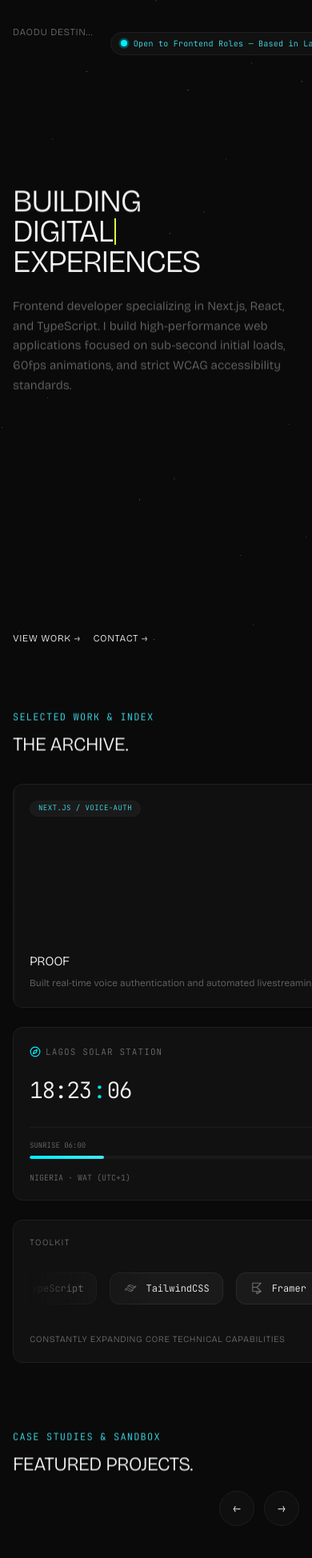
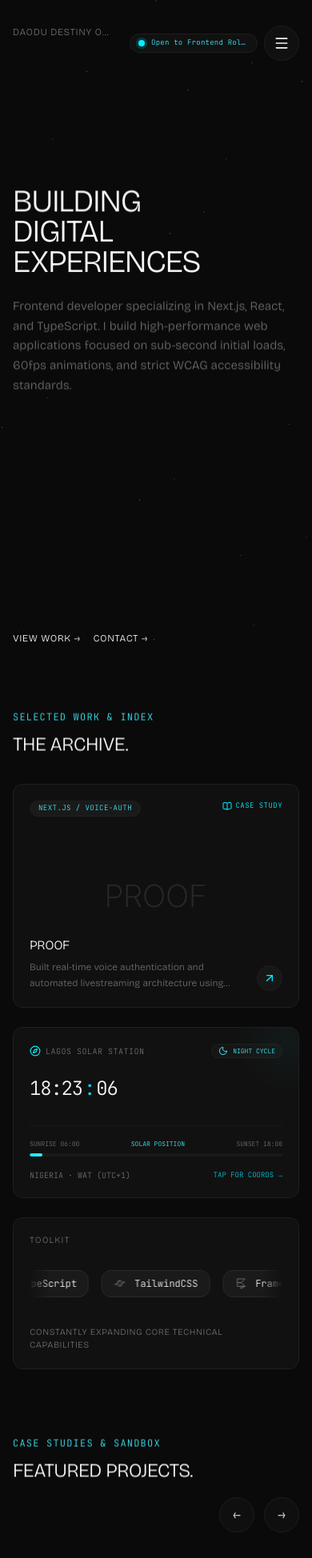
Before and after one commit to daodudestiny56-netizen/port, a Next.js app: page / in a window 390 px wide. Shown: the top 1948 px of the page at 80% size. Built offline with nearby package versions, Linux system fonts and the light colour scheme.

Commit message:
feat: add canvas-based ASCII dot-matrix portrait component and fix mobile responsiveness bugs

```diff
--- a/app/globals.css
+++ b/app/globals.css
@@ -78,12 +78,20 @@
 /* Bento Grid Responsive Layout System */
 .bento-grid {
   display: grid;
-  grid-template-columns: 1fr;
+  grid-template-columns: 100%;
   grid-template-areas:
     "featured"
     "clock"
     "stack";
   gap: 24px;
+  width: 100%;
+  max-width: 100%;
+}
+
+.bento-grid > * {
+  min-width: 0;
+  max-width: 100%;
+  overflow: hidden;
 }
 
 @media (min-width: 768px) and (max-width: 1279px) {
--- a/app/page.tsx
+++ b/app/page.tsx
@@ -20,7 +20,7 @@ export default function Home() {
   const [selectedProject, setSelectedProject] = useState<Project | null>(null);
 
   return (
-    <main className="relative min-h-screen w-full bg-transparent select-none flex flex-col">
+    <main className="relative min-h-screen w-full max-w-full overflow-x-hidden bg-transparent select-none flex flex-col">
       <Hero />
       <BentoGrid onSelectProject={(p) => setSelectedProject(p)} />
 
--- a/components/About.tsx
+++ b/components/About.tsx
@@ -4,6 +4,7 @@ import { useCountUp } from "@/hooks/useCountUp";
 import { portfolioData } from "@/lib/data";
 import ClipText from "@/components/ui/ClipText";
 import FadeUp from "@/components/ui/FadeUp";
+import AsciiPortrait from "@/components/AsciiPortrait";
 import { usePreloader } from "@/context/PreloaderContext";
 
 interface StatBlockProps {
@@ -13,7 +14,6 @@ interface StatBlockProps {
 }
 
 function StatBlock({ value, label, suffix = "" }: StatBlockProps) {
-  // Animation 3: custom count up hook over 2000ms
   const { count, ref } = useCountUp(value, 2000);
 
   return (
@@ -25,7 +25,7 @@ function StatBlock({ value, label, suffix = "" }: StatBlockProps) {
         {count}
         {suffix}
       </span>
-      <span className="font-display text-[clamp(9px,2.5vw,11px)] font-[300] tracking-widest text-secondaryText uppercase leading-snug">
+      <span className="font-mono text-[clamp(9px,2.5vw,11px)] font-[300] tracking-widest text-secondaryText uppercase leading-snug">
         {label}
       </span>
     </div>
@@ -38,16 +38,14 @@ export default function About() {
 
   return (
     <section id="about" className="w-full px-4 sm:px-6 md:px-12 py-[clamp(2.5rem,6vw,5rem)] bg-transparent select-none">
-      <div className="max-w-7xl mx-auto grid grid-cols-1 md:grid-cols-2 gap-10 md:gap-20 items-start">
-
-        {/* Left Column: Biography Paragraph */}
-        <div className="flex flex-col gap-6">
+      <div className="max-w-7xl mx-auto flex flex-col gap-12">
+        {/* Section Header */}
         <div className="flex flex-col gap-1">
           {isLoaded && (
             <>
               <ClipText
                 text="PHILOSOPHY & HISTORY"
-                  lineClassName="font-display text-xs font-[300] tracking-widest text-primaryText uppercase"
+                lineClassName="font-mono text-xs font-[300] tracking-widest text-[#3FE8F5] uppercase"
               />
               <ClipText
                 text="WORK PRINCIPLE."
@@ -58,15 +56,25 @@ export default function About() {
           )}
         </div>
 
+        {/* 2-Column Content Grid: ASCII Portrait + Biography & Stats */}
+        <div className="grid grid-cols-1 lg:grid-cols-12 gap-8 md:gap-12 items-center">
+          {/* Left: Interactive Monospace Halftone Portrait */}
+          <div className="lg:col-span-5 w-full">
+            <FadeUp delay={0.1}>
+              <AsciiPortrait imageSrc="/images/portrait.jpg" />
+            </FadeUp>
+          </div>
+
+          {/* Right: Biography Paragraph & Counter Stat Blocks */}
+          <div className="lg:col-span-7 flex flex-col gap-8">
             <FadeUp delay={0.15}>
               <p className="font-sans text-[clamp(0.95rem,2vw,1.125rem)] text-secondaryText leading-[1.8] font-[300]">
                 I focus on core frontend engineering: clean component architecture, predictable state management, and optimized asset delivery. By combining strict TypeScript typing with hardware-accelerated motion, I build web applications that load fast, scale cleanly, and deliver reliable user experiences.
               </p>
             </FadeUp>
-        </div>
 
-        {/* Right Column: Counter Stat Blocks */}
-        <div className="grid grid-cols-2 gap-x-6 sm:gap-x-8 gap-y-8 md:gap-y-10 md:pt-10">
+            {/* Counter Stat Blocks */}
+            <div className="grid grid-cols-2 gap-x-6 sm:gap-x-8 gap-y-8 pt-4">
               {stats.map((stat, index) => (
                 <StatBlock
                   key={index}
@@ -77,6 +85,8 @@ export default function About() {
               ))}
             </div>
           </div>
+        </div>
+      </div>
     </section>
   );
 }
--- /dev/null
+++ b/components/AsciiPortrait.tsx
@@ -0,0 +1,222 @@
+"use client";
+
+import { useEffect, useRef, useState } from "react";
+
+interface AsciiPortraitProps {
+  imageSrc?: string;
+  className?: string;
+}
+
+const DENSITY_RAMP = " .:-=+*#%@";
+
+export default function AsciiPortrait({
+  imageSrc = "/images/portrait.jpg",
+  className = "",
+}: AsciiPortraitProps) {
+  const canvasRef = useRef<HTMLCanvasElement>(null);
+  const containerRef = useRef<HTMLDivElement>(null);
+  const [imageLoaded, setImageLoaded] = useState(false);
+  const imgRef = useRef<HTMLImageElement | null>(null);
+
+  // Mouse interaction coordinates
+  const mouseRef = useRef<{ x: number; y: number; active: boolean }>({
+    x: -1000,
+    y: -1000,
+    active: false,
+  });
+
+  useEffect(() => {
+    const img = new Image();
+    img.crossOrigin = "anonymous";
+    img.src = imageSrc;
+    img.onload = () => {
+      imgRef.current = img;
+      setImageLoaded(true);
+    };
+  }, [imageSrc]);
+
+  useEffect(() => {
+    if (!imageLoaded || !canvasRef.current || !containerRef.current || !imgRef.current) return;
+
+    const canvas = canvasRef.current;
+    const ctx = canvas.getContext("2d");
+    const container = containerRef.current;
+    const img = imgRef.current;
+
+    if (!ctx) return;
+
+    let animationFrameId: number;
+
+    // Determine columns based on container width
+    const getGridConfig = (width: number) => {
+      if (width < 480) return { cols: 55, fontSize: 7 };
+      if (width < 768) return { cols: 80, fontSize: 8 };
+      if (width < 1024) return { cols: 110, fontSize: 8.5 };
+      return { cols: 130, fontSize: 9 };
+    };
+
+    const drawAscii = () => {
+      const rect = container.getBoundingClientRect();
+      const width = rect.width;
+      const { cols, fontSize } = getGridConfig(width);
+
+      const charWidth = fontSize * 0.6;
+      const charHeight = fontSize * 0.95;
+
+      const rows = Math.floor((cols * (img.height / img.width)) * (charWidth / charHeight));
+
+      const canvasWidth = cols * charWidth;
+      const canvasHeight = rows * charHeight;
+
+      // Set canvas display resolution & DPR handling
+      const dpr = window.devicePixelRatio || 1;
+      canvas.width = canvasWidth * dpr;
+      canvas.height = canvasHeight * dpr;
+      canvas.style.width = `${canvasWidth}px`;
+      canvas.style.height = `${canvasHeight}px`;
+
+      ctx.scale(dpr, dpr);
+
+      // Offscreen canvas for pixel sampling
+      const offCanvas = document.createElement("canvas");
+      offCanvas.width = cols;
+      offCanvas.height = rows;
+      const offCtx = offCanvas.getContext("2d");
+
+      if (!offCtx) return;
+
+      // Draw downscaled image onto offscreen canvas
+      offCtx.drawImage(img, 0, 0, cols, rows);
+      const imgData = offCtx.getImageData(0, 0, cols, rows).data;
+
+      // Clear main canvas with dark background
+      ctx.fillStyle = "#0A0A0A";
+      ctx.fillRect(0, 0, canvasWidth, canvasHeight);
+
+      ctx.font = `${fontSize}px 'JetBrains Mono', monospace`;
+      ctx.textBaseline = "top";
+
+      const mouse = mouseRef.current;
+
+      // Render character matrix
+      for (let r = 0; r < rows; r++) {
+        for (let c = 0; c < cols; c++) {
+          const idx = (r * cols + c) * 4;
+          const red = imgData[idx];
+          const green = imgData[idx + 1];
+          const blue = imgData[idx + 2];
+
+          // Standard Luminance calculation
+          const brightness = (0.299 * red + 0.587 * green + 0.114 * blue) / 255;
+
+          const posX = c * charWidth;
+          const posY = r * charHeight;
+
+          // Interactive distance check to cursor
+          let highlight = 0;
+          if (mouse.active) {
+            const dx = posX - mouse.x;
+            const dy = posY - mouse.y;
+            const dist = Math.sqrt(dx * dx + dy * dy);
+            const radius = 90;
+            if (dist < radius) {
+              highlight = (1 - dist / radius);
+            }
+          }
+
+          // Adjust brightness with mouse highlight
+          const adjustedBrightness = Math.min(1, brightness + highlight * 0.4);
+          const rampIndex = Math.floor(adjustedBrightness * (DENSITY_RAMP.length - 1));
+          const char = DENSITY_RAMP[rampIndex] || " ";
+
+          if (char !== " ") {
+            if (highlight > 0.1) {
+              // Signal Cyan highlight near cursor
+              ctx.fillStyle = `rgba(0, 240, 255, ${0.4 + highlight * 0.6})`;
+            } else {
+              // Soft monochrome gray / white mapping
+              const alpha = Math.max(0.15, brightness);
+              ctx.fillStyle = `rgba(245, 245, 245, ${alpha * 0.9})`;
+            }
+            ctx.fillText(char, posX, posY);
+          }
+        }
+      }
+    };
+
+    const render = () => {
+      drawAscii();
+    };
+
+    render();
+
+    const handleMouseMove = (e: MouseEvent) => {
+      const rect = canvas.getBoundingClientRect();
+      mouseRef.current.x = e.clientX - rect.left;
+      mouseRef.current.y = e.clientY - rect.top;
+      mouseRef.current.active = true;
+
+      cancelAnimationFrame(animationFrameId);
+      animationFrameId = requestAnimationFrame(render);
+    };
+
+    const handleMouseLeave = () => {
+      mouseRef.current.active = false;
+      cancelAnimationFrame(animationFrameId);
+      animationFrameId = requestAnimationFrame(render);
+    };
+
+    const handleTouchMove = (e: TouchEvent) => {
+      if (e.touches.length > 0) {
+        const rect = canvas.getBoundingClientRect();
+        mouseRef.current.x = e.touches[0].clientX - rect.left;
+        mouseRef.current.y = e.touches[0].clientY - rect.top;
+        mouseRef.current.active = true;
+
+        cancelAnimationFrame(animationFrameId);
+        animationFrameId = requestAnimationFrame(render);
+      }
+    };
+
+    const handleResize = () => {
+      cancelAnimationFrame(animationFrameId);
+      animationFrameId = requestAnimationFrame(render);
+    };
+
+    window.addEventListener("resize", handleResize);
+    canvas.addEventListener("mousemove", handleMouseMove);
+    canvas.addEventListener("mouseleave", handleMouseLeave);
+    canvas.addEventListener("touchmove", handleTouchMove, { passive: true });
+    canvas.addEventListener("touchend", handleMouseLeave);
+
+    return () => {
+      window.removeEventListener("resize", handleResize);
+      canvas.removeEventListener("mousemove", handleMouseMove);
+      canvas.removeEventListener("mouseleave", handleMouseLeave);
+      canvas.removeEventListener("touchmove", handleTouchMove);
+      canvas.removeEventListener("touchend", handleMouseLeave);
+      cancelAnimationFrame(animationFrameId);
+    };
+  }, [imageLoaded]);
+
+  return (
+    <div
+      ref={containerRef}
+      className={`relative w-full flex items-center justify-center p-3 rounded-[16px] bg-[#0E0E0E] border border-border overflow-hidden select-none group/ascii ${className}`}
+    >
+      {/* Background Glow */}
+      <div className="absolute inset-0 bg-gradient-to-b from-[#00F0FF]/5 via-transparent to-transparent opacity-40 pointer-events-none" />
+
+      {/* ASCII Halftone Canvas */}
+      <canvas
+        ref={canvasRef}
+        className="relative z-10 cursor-crosshair rounded-[8px] transition-transform duration-300 group-hover/ascii:scale-[1.01]"
+      />
+
+      {/* Top Monospace Label Badge */}
+      <div className="absolute top-4 left-4 z-20 px-2.5 py-1 rounded-full bg-[#161616]/90 border border-border text-[9px] font-mono text-[#3FE8F5] tracking-wider uppercase backdrop-blur-md">
+        HALFTONE MATRIX · 130 COLS
+      </div>
+    </div>
+  );
+}
--- a/components/MicroClock.tsx
+++ b/components/MicroClock.tsx
@@ -69,23 +69,23 @@ export default function MicroClock() {
 
       <div>
         {/* Header: Title + Solar Mode Indicator */}
-        <div className="flex items-center justify-between mb-4">
-          <h4 className="font-mono text-[11px] font-[300] tracking-widest text-secondaryText uppercase flex items-center gap-1.5">
-            <Compass className="w-3.5 h-3.5 text-[#00F0FF]" />
-            <span>LAGOS SOLAR STATION</span>
+        <div className="flex items-center justify-between gap-2 flex-wrap sm:flex-nowrap mb-4">
+          <h4 className="font-mono text-[10px] sm:text-[11px] font-[300] tracking-wider sm:tracking-widest text-secondaryText uppercase flex items-center gap-1.5 shrink min-w-0">
+            <Compass className="w-3.5 h-3.5 text-[#00F0FF] shrink-0" />
+            <span className="truncate">LAGOS SOLAR STATION</span>
           </h4>
 
-          <div className="flex items-center gap-1.5 px-2 py-0.5 rounded-full border border-border bg-[#161616] text-[9px] font-mono text-[#3FE8F5]">
+          <div className="flex items-center gap-1.5 px-2 py-0.5 rounded-full border border-border bg-[#161616] text-[8px] sm:text-[9px] font-mono text-[#3FE8F5] shrink-0">
             {isDay ? <Sun className="w-3 h-3 text-[#00F0FF]" /> : <Moon className="w-3 h-3 text-[#3FE8F5]" />}
             <span>{isDay ? "DAYLIGHT" : "NIGHT CYCLE"}</span>
           </div>
         </div>
 
         {/* Live Clock Display */}
-        <div className="flex items-center font-mono text-[clamp(1.75rem,5vw,2.25rem)] font-[300] text-primaryText tracking-tighter leading-none h-[44px]">
+        <div className="flex items-center font-mono text-[clamp(1.5rem,5vw,2.25rem)] font-[300] text-primaryText tracking-tighter leading-none h-[44px]">
           <span>{hhmm}</span>
           <span className="mx-0.5 text-[#00F0FF] animate-pulse">:</span>
-          <div className="overflow-hidden relative h-[44px] w-[46px] sm:w-[50px] inline-flex items-center justify-start">
+          <div className="overflow-hidden relative h-[44px] w-[42px] sm:w-[50px] inline-flex items-center justify-start">
             <AnimatePresence mode="popLayout">
               {mounted && (
                 <motion.span
@@ -94,7 +94,7 @@ export default function MicroClock() {
                   animate={{ y: 0, opacity: 1 }}
                   exit={{ y: "-80%", opacity: 0 }}
                   transition={{ duration: 0.25, ease: [0.16, 1, 0.3, 1] }}
-                  className="relative font-mono text-[clamp(1.75rem,5vw,2.25rem)] font-[300] text-primaryText block"
+                  className="relative font-mono text-[clamp(1.5rem,5vw,2.25rem)] font-[300] text-primaryText block"
                 >
                   {ss}
                 </motion.span>
@@ -106,13 +106,13 @@ export default function MicroClock() {
       </div>
 
       {/* Solar Dial Trajectory & Interactive Coordinates (Hover / Tap reveal) */}
-      <div className="mt-6 pt-4 border-t border-border/80 flex flex-col gap-3">
+      <div className="mt-6 pt-4 border-t border-border/80 flex flex-col gap-3 w-full max-w-full">
         {/* Solar Orbit Arc Progress Bar */}
         <div className="w-full flex flex-col gap-1.5">
-          <div className="flex justify-between items-center text-[9px] font-mono text-secondaryText uppercase">
-            <span>SUNRISE 06:00</span>
-            <span className="text-[#3FE8F5]">SOLAR POSITION</span>
-            <span>SUNSET 18:00</span>
+          <div className="flex justify-between items-center text-[8px] sm:text-[9px] font-mono text-secondaryText uppercase gap-1">
+            <span className="shrink-0">SUNRISE 06:00</span>
+            <span className="text-[#3FE8F5] truncate text-center">SOLAR POSITION</span>
+            <span className="shrink-0">SUNSET 18:00</span>
           </div>
           <div className="w-full h-1 bg-[#1A1A1A] rounded-full overflow-hidden relative">
             <motion.div
--- a/components/Navbar.tsx
+++ b/components/Navbar.tsx
@@ -34,25 +34,25 @@ export default function Navbar() {
 
   return (
     <>
-      <header className="relative w-full z-40 flex justify-between items-center py-2 gap-4">
+      <header className="relative w-full max-w-full overflow-hidden z-40 flex justify-between items-center py-2 gap-2 sm:gap-4">
         {/* Brand Name */}
         <a
           href="#"
-          className="font-display text-xs sm:text-sm md:text-base font-[300] tracking-wider md:tracking-widest text-secondaryText uppercase truncate hover:text-primaryText transition-colors"
+          className="font-display text-xs sm:text-sm md:text-base font-[300] tracking-wider md:tracking-widest text-secondaryText uppercase truncate max-w-[120px] xs:max-w-[170px] sm:max-w-none hover:text-primaryText transition-colors shrink min-w-0"
           data-cursor="hover"
         >
           {portfolioData.name}
         </a>
 
         {/* Center/Right Status Badge & Desktop Navigation */}
-        <div className="flex items-center gap-6">
+        <div className="flex items-center gap-2 sm:gap-6 shrink min-w-0 max-w-[calc(100%-130px)] sm:max-w-none">
           {/* Status Badge */}
-          <div className="flex items-center gap-2 px-3 py-1.5 rounded-full border border-border bg-surface text-[10px] md:text-xs font-mono tracking-wide shrink-0">
-            <span className="relative flex h-2 w-2">
+          <div className="flex items-center gap-2 px-2.5 sm:px-3 py-1 rounded-full border border-border bg-surface text-[9px] sm:text-[10px] md:text-xs font-mono tracking-wide shrink min-w-0 max-w-[160px] xs:max-w-[220px] sm:max-w-none">
+            <span className="relative flex h-2 w-2 shrink-0">
               <span className="animate-ping absolute inline-flex h-full w-full rounded-full bg-[#00F0FF] opacity-75"></span>
               <span className="relative inline-flex rounded-full h-2 w-2 bg-[#00F0FF]"></span>
             </span>
-            <span className="text-[#3FE8F5]">{portfolioData.status}</span>
+            <span className="text-[#3FE8F5] truncate">{portfolioData.status}</span>
           </div>
 
           {/* Desktop Links (Hidden below 768px) */}
--- a/components/TechStack.tsx
+++ b/components/TechStack.tsx
@@ -85,23 +85,23 @@ export default function TechStack() {
     <motion.div
       variants={staggerChildVariants}
       whileHover={{ scale: 1.02, y: -4 }}
-      className="relative flex flex-col justify-between h-full w-full bg-surface border border-border rounded-[12px] p-5 md:p-7 card-hover-shadow group select-none"
+      className="relative flex flex-col justify-between h-full w-full max-w-full bg-surface border border-border rounded-[12px] p-5 md:p-7 card-hover-shadow group select-none overflow-hidden"
     >
-      <div>
+      <div className="w-full max-w-full overflow-hidden">
         <h4 className="font-display text-[11px] font-[300] tracking-widest text-secondaryText uppercase mb-6">
           TOOLKIT
         </h4>
 
         {/* Infinite marquee of pills */}
-        <Marquee speed="20s" direction="left" className="py-1">
+        <Marquee speed="20s" direction="left" className="py-1 w-full max-w-full overflow-hidden">
           {tools.map((tool, index) => {
             const IconComponent = getIcon(tool.name);
             return (
               <div
                 key={index}
-                className="flex items-center gap-2.5 px-4 py-2.5 bg-[#1A1A1A] border border-[#2A2A2A] rounded-[12px] text-xs font-mono font-[300] text-primaryText transition-all duration-300 ease-portfolio-ease hover:-translate-y-0.5 hover:border-[#00F0FF] shrink-0 group/pill"
+                className="flex items-center gap-2.5 px-3.5 sm:px-4 py-2 sm:py-2.5 bg-[#1A1A1A] border border-[#2A2A2A] rounded-[12px] text-xs font-mono font-[300] text-primaryText transition-all duration-300 ease-portfolio-ease hover:-translate-y-0.5 hover:border-[#00F0FF] shrink-0 group/pill"
               >
-                <IconComponent className="w-[18px] h-[18px] text-secondaryText transition-colors duration-300 group-hover/pill:text-[#00F0FF]" />
+                <IconComponent className="w-4 h-4 sm:w-[18px] sm:h-[18px] text-secondaryText transition-colors duration-300 group-hover/pill:text-[#00F0FF]" />
                 <span>{tool.name}</span>
               </div>
             );
--- a/components/ui/ClipText.tsx
+++ b/components/ui/ClipText.tsx
@@ -14,21 +14,13 @@ interface TypewriterProps {
 
 function Typewriter({ text, delay = 0, speed = 80, isStart = true }: TypewriterProps) {
   const [displayText, setDisplayText] = useState("");
-  const [key, setKey] = useState(0);
-
-  useEffect(() => {
-    if (!isStart) return;
-    const loopInterval = setInterval(() => {
-      setKey((prev) => prev + 1);
-    }, 7000);
-
-    return () => clearInterval(loopInterval);
-  }, [isStart]);
+  const [isDone, setIsDone] = useState(false);
 
   useEffect(() => {
     if (!isStart) return;
 
     setDisplayText("");
+    setIsDone(false);
     let timerId: NodeJS.Timeout;
 
     const startTimeout = setTimeout(() => {
@@ -38,6 +30,7 @@ function Typewriter({ text, delay = 0, speed = 80, isStart = true }: TypewriterP
           setDisplayText(text.substring(0, currentIndex + 1));
           currentIndex++;
         } else {
+          setIsDone(true);
           clearInterval(timerId);
         }
       }, speed);
@@ -47,12 +40,14 @@ function Typewriter({ text, delay = 0, speed = 80, isStart = true }: TypewriterP
       clearTimeout(startTimeout);
       if (timerId) clearInterval(timerId);
     };
-  }, [text, delay, speed, isStart, key]);
+  }, [text, delay, speed, isStart]);
 
   return (
     <span className="inline-flex items-center">
       <span>{displayText}</span>
-      <span className="inline-block w-[0.06em] h-[0.85em] bg-[#E8FF47] ml-[0.05em] animate-pulse shrink-0" />
+      {!isDone && (
+        <span className="inline-block w-[0.06em] h-[0.85em] bg-[#00F0FF] ml-[0.05em] animate-pulse shrink-0" />
+      )}
     </span>
   );
 }
```
Also changed, not shown: public/images/portrait.jpg (added). Lines whose indentation alone changed are shown as unchanged.
